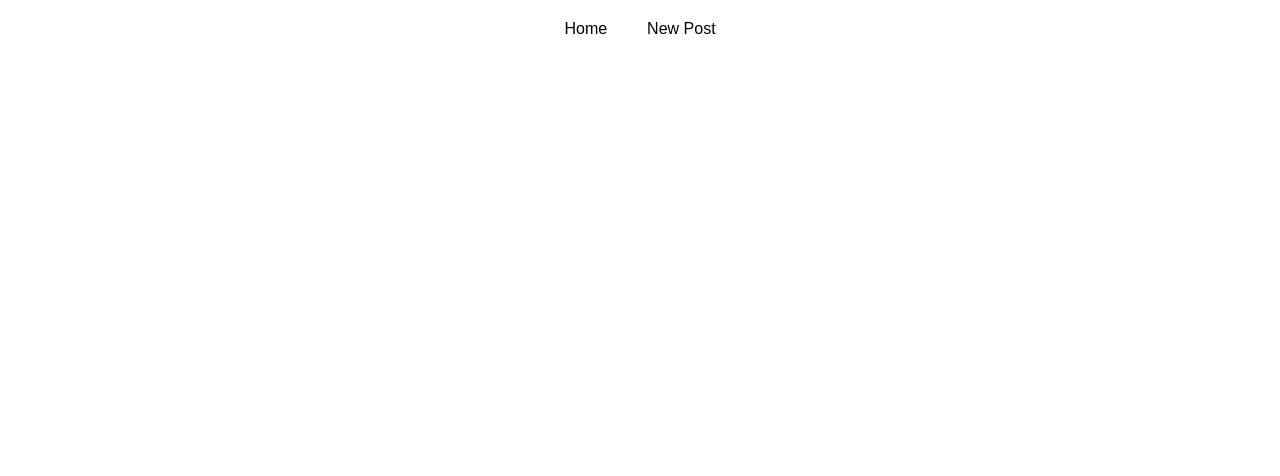
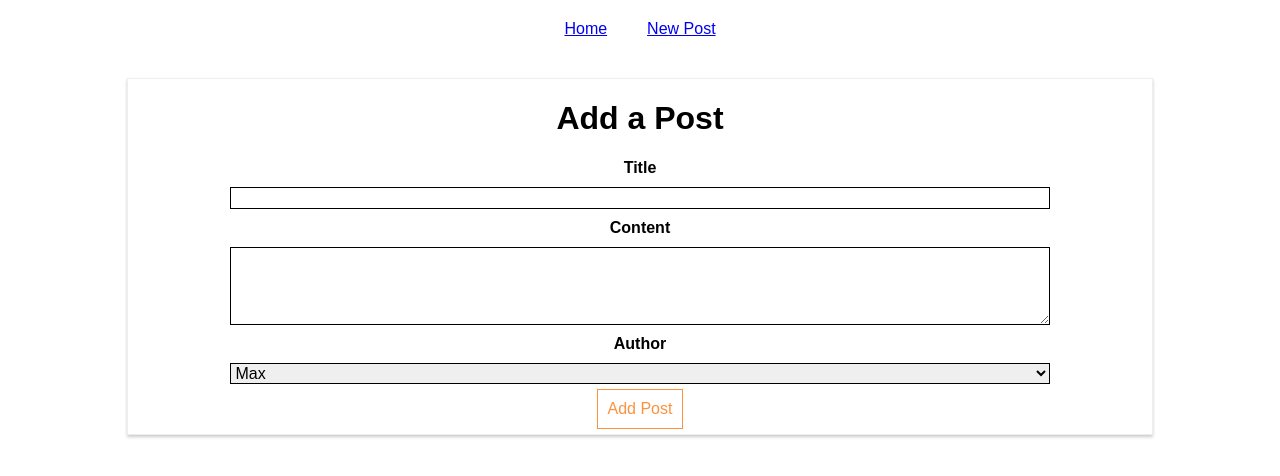
Before and after one commit to Pittfall/ReactHTTPAxios, a React (Create React App) app: page /new-post in a window 1280 px wide. Shown: the top 476 px of the page. Built offline with nearby package versions, Linux system fonts and the light colour scheme.

Commit message:
Added Links from react-router so that pages are not reloaded every time as they are done with an anchor tag.  Pages are now just rendered or hidden

```diff
--- a/src/components/Navigation/Navigation.css
+++ b/src/components/Navigation/Navigation.css
@@ -11,12 +11,12 @@
   margin: 20px;
 }
 
-.Navigation a {
+.Navigation Link {
   text-decoration: none;
   color: black;
 }
 
-.Navigation a:hover,
-.Navigation a:active {
+.Navigation Link:hover,
+.Navigation Link:active {
   color: #fa923f;
 }
--- a/src/components/Navigation/NavigationItems/NavigationItem/NavigationItem.js
+++ b/src/components/Navigation/NavigationItems/NavigationItem/NavigationItem.js
@@ -1,8 +1,9 @@
 import React from 'react';
+import { Link } from 'react-router-dom';
 
 const navigationItem = (props) => (
   <li>
-    <a href={props.link}>{props.children}</a>
+    <Link to={props.link}>{props.children}</Link>
   </li>
 );
 
--- a/src/containers/Blog/Blog.js
+++ b/src/containers/Blog/Blog.js
@@ -3,6 +3,7 @@ import { Route } from 'react-router-dom';
 
 import NavigationItems from '../../components/Navigation/NavigationItems/NavigationItems'
 import Posts from '../Posts/Posts'
+import NewPost from '../NewPost/NewPost';
 
 class Blog extends Component {
     render () {
@@ -12,6 +13,7 @@ class Blog extends Component {
                 {/* Can render jsx */}
                 {/* <Route path="/" exact render={() => <Posts />} /> */}
                 <Route path="/" exact component={Posts} />
+                <Route path="/new-post" exact component={NewPost} />
             </div>
         );
     }
```
